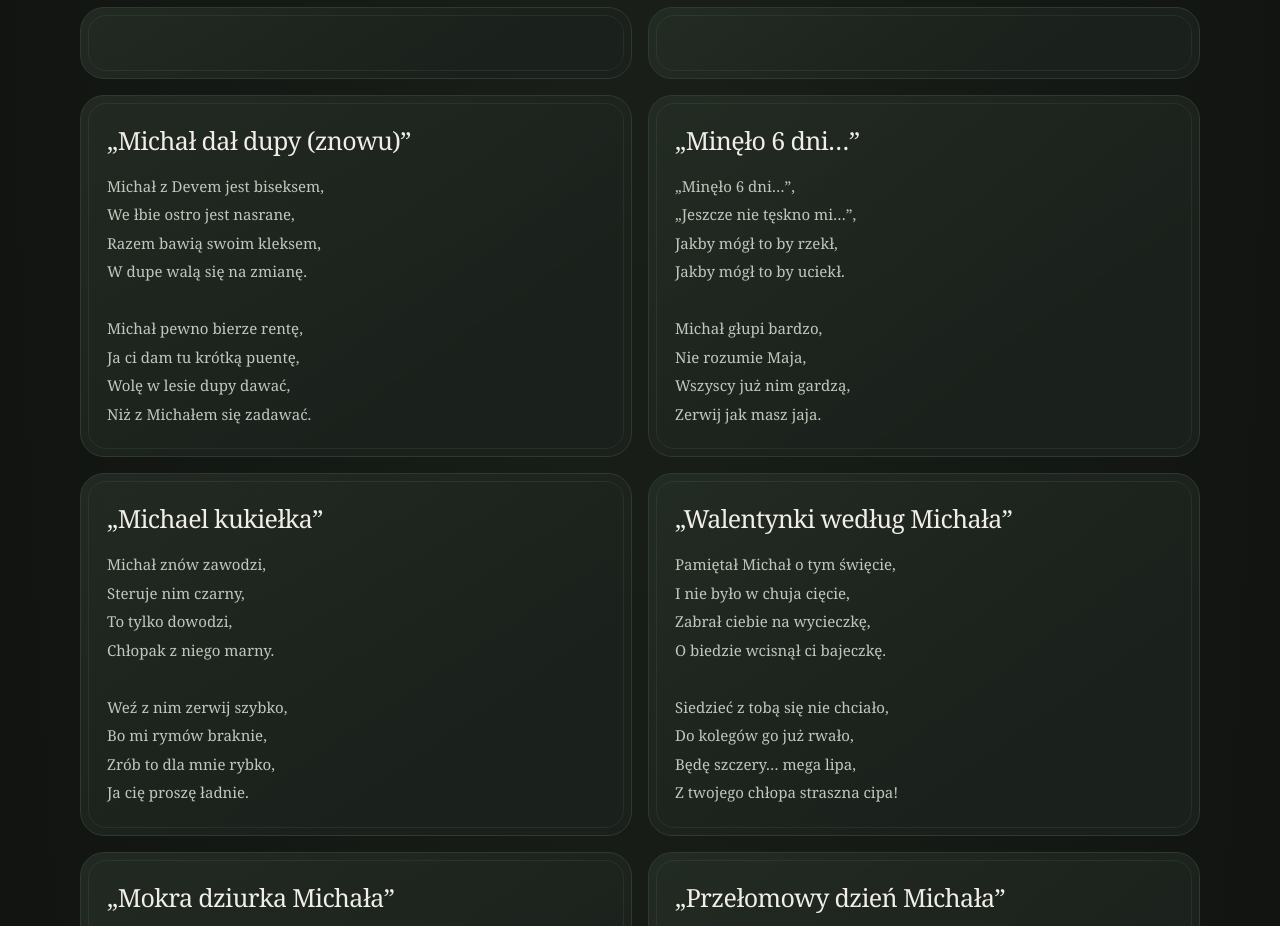
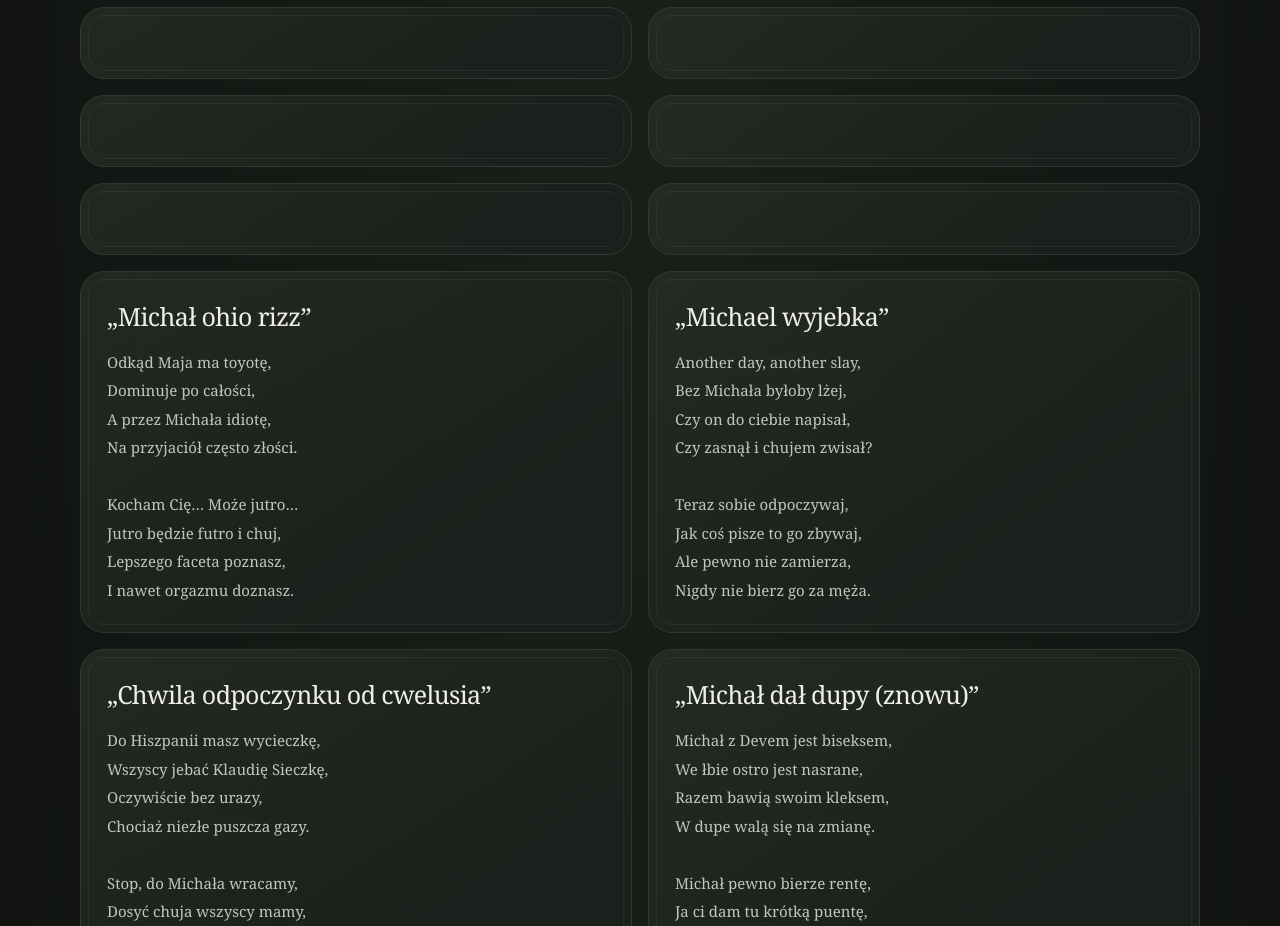
Before and after one commit to wierszykiomichalku/wierszykiomichalku.github.io, a plain HTML site: page index.html in a window 1280 px wide. Shown: the part 611-1537 px from the top of the page. Drawn offline with Linux system fonts and the light colour scheme.

Commit message:
Update index.html

```diff
--- a/index.html
+++ b/index.html
@@ -437,6 +437,34 @@
         tekst: ""
       },
       {
+        tytul: "",
+        tekst: ""
+      },
+      {
+        tytul: "",
+        tekst: ""
+      },
+      {
+        tytul: "",
+        tekst: ""
+      },
+      {
+        tytul: "",
+        tekst: ""
+      },
+      {
+        tytul: "„Michał ohio rizz”",
+        tekst: "Odkąd Maja ma toyotę,\nDominuje po całości,\nA przez Michała idiotę,\nNa przyjaciół często złości.\n \nKocham Cię… Może jutro…\nJutro będzie futro i chuj,\nLepszego faceta poznasz,\nI nawet orgazmu doznasz."
+      },
+      {
+        tytul: "„Michael wyjebka”",
+        tekst: "Another day, another slay,\nBez Michała byłoby lżej,\nCzy on do ciebie napisał,\nCzy zasnął i chujem zwisał?\n \nTeraz sobie odpoczywaj,\nJak coś pisze to go zbywaj,\nAle pewno nie zamierza,\nNigdy nie bierz go za męża."
+      },
+      {
+        tytul: "„Chwila odpoczynku od cwelusia”",
+        tekst: "Do Hiszpanii masz wycieczkę,\nWszyscy jebać Klaudię Sieczkę,\nOczywiście bez urazy,\nChociaż niezłe puszcza gazy.\n \nStop, do Michała wracamy,\nDosyć chuja wszyscy mamy,\nPewnie męczy go dupy rak,\nTy go nie rzucisz tak czy siak…"
+      },
+      {
         tytul: "„Michał dał dupy (znowu)”",
         tekst: "Michał z Devem jest biseksem,\nWe łbie ostro jest nasrane,\nRazem bawią swoim kleksem,\nW dupe walą się na zmianę.\n \nMichał pewno bierze rentę,\nJa ci dam tu krótką puentę,\nWolę w lesie dupy dawać,\nNiż z Michałem się zadawać."
       },
```
